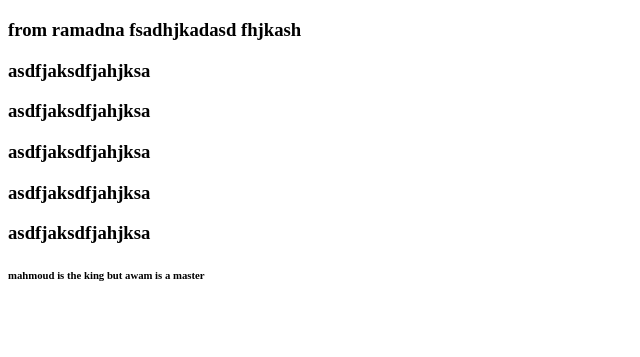
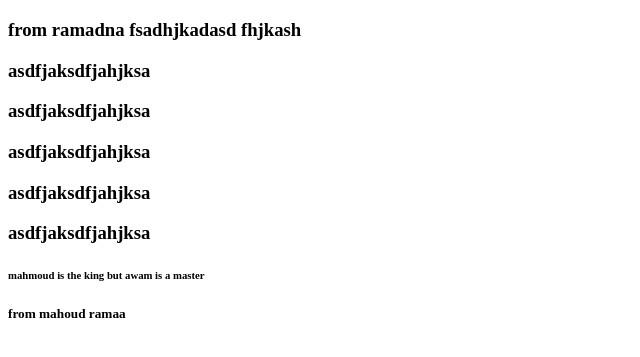
Before and after one commit to ahmedawam333/ahmed-awam, a plain HTML site: page index.html in a window 1280 px wide. Shown: the part 61-418 px from the top of the page, without its empty margins (0-640 px from the left). Drawn offline with Linux system fonts and the light colour scheme.

Commit message:
fro mawwzz

```diff
--- a/index.html
+++ b/index.html
@@ -15,5 +15,6 @@
     <h3> asdfjaksdfjahjksa</h3>
     <h3> asdfjaksdfjahjksa</h3>
     <h6>mahmoud is the king but awam is a master</h6>
+    <h5> from mahoud ramaa </h5>
 </body>
 </html>
```
